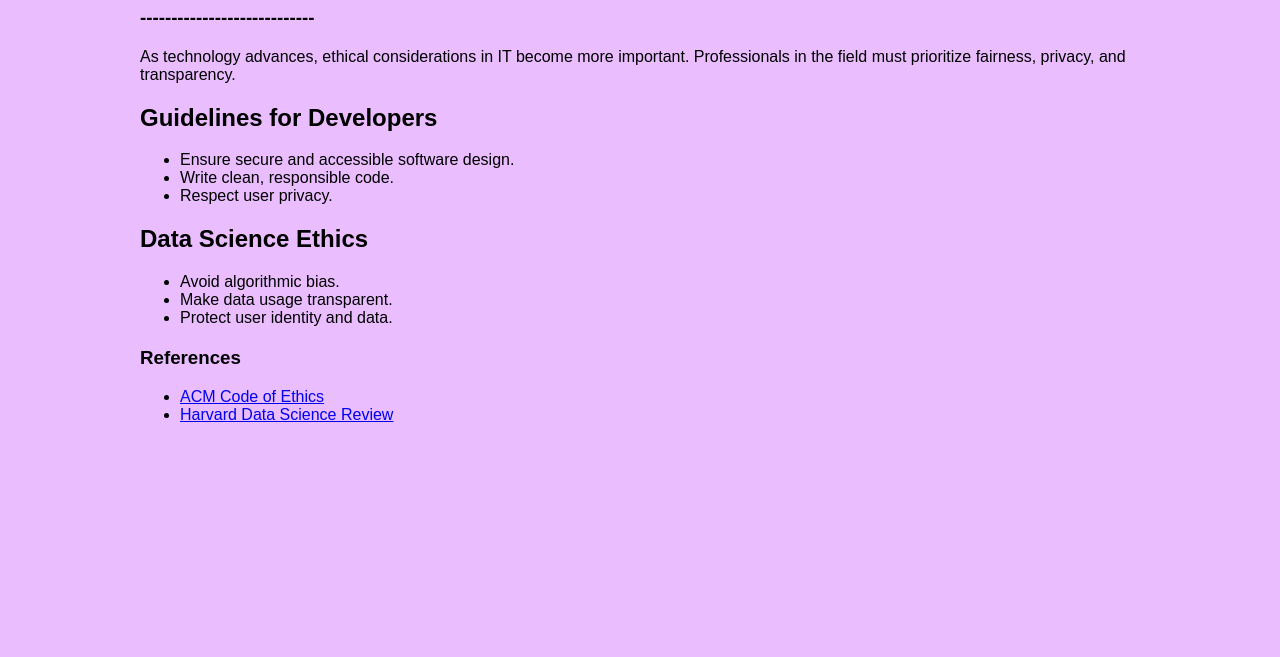
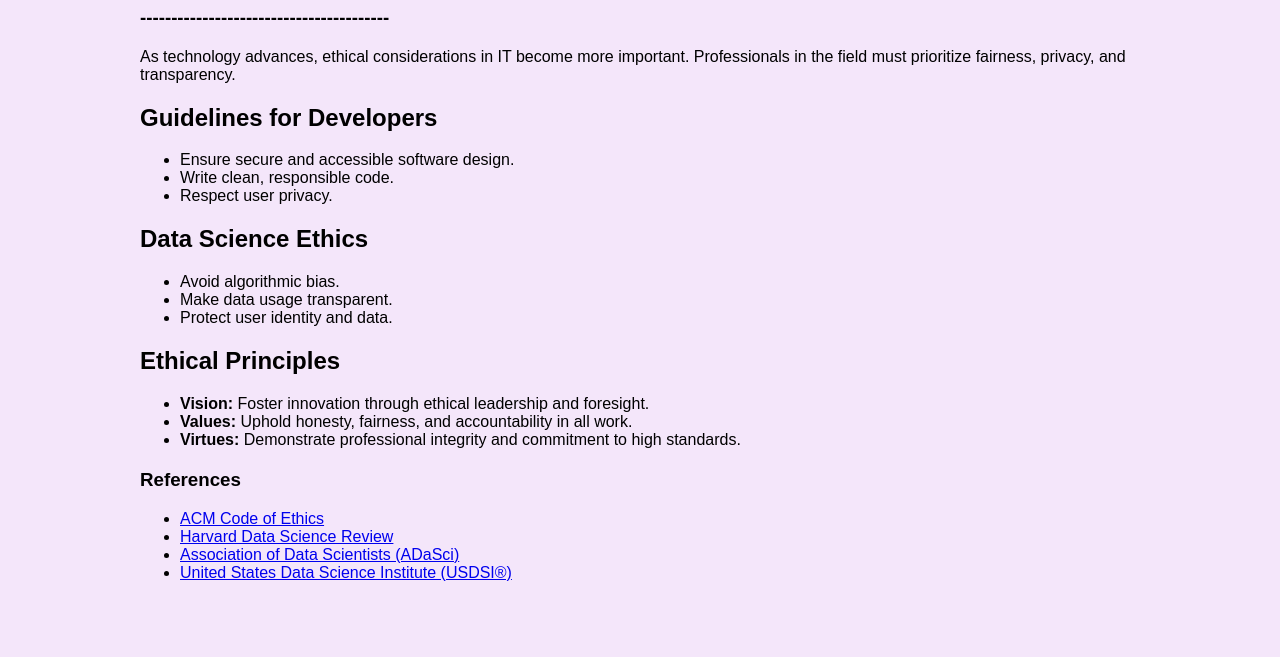
Before and after one commit to ikhan-30/ikhan-30.github.io, a plain HTML site: page ethics.html in a window 1280 px wide. Shown: the part 143-800 px from the top of the page. Drawn offline with Linux system fonts and the light colour scheme.

Commit message:
almost done

```diff
--- a/ethics.html
+++ b/ethics.html
@@ -2,7 +2,7 @@
 <html lang="en">
     <head>
         <meta charset="UTF-8">
-        <title>Iman Khan</title>
+        <title>Iman Khan | IT & Data Ethics</title>
         <link rel="stylesheet" href="styles.css">
 
       </head>
@@ -18,7 +18,7 @@
 
   <main>
     <h1>IT-Related Ethics</h1>
-    <h3> ----------------------------</h3>
+    <h3> ----------------------------------------</h3>
     <p>As technology advances, ethical considerations in IT become more important. Professionals in the field must prioritize fairness, privacy, and transparency.</p>
 
     <h2>Guidelines for Developers</h2>
@@ -35,10 +35,19 @@
       <li>Protect user identity and data.</li>
     </ul>
 
+    <h2>Ethical Principles</h2>
+    <ul>
+    <li><strong>Vision:</strong> Foster innovation through ethical leadership and foresight.</li>
+    <li><strong>Values:</strong> Uphold honesty, fairness, and accountability in all work.</li>
+    <li><strong>Virtues:</strong> Demonstrate professional integrity and commitment to high standards.</li>
+    </ul>
+
     <h3>References</h3>
     <ul>
       <li><a href="https://www.acm.org/code-of-ethics" target="_blank">ACM Code of Ethics</a></li>
       <li><a href="https://hdsr.mitpress.mit.edu" target="_blank">Harvard Data Science Review</a></li>
+      <li><a href="https://www.adasci.org" target="_blank">Association of Data Scientists (ADaSci)</a></li>
+      <li><a href="https://www.usdsi.org" target="_blank">United States Data Science Institute (USDSI®)</a></li>
     </ul>
   </main>
 </body>
--- a/styles.css
+++ b/styles.css
@@ -2,7 +2,7 @@ body {
     font-family: Arial, sans-serif;
     margin: 0;
     padding: 0;
-    background-color: #eabdff;
+    background-color: #f4e6fa;
 }
 
 /* Header and Navigation styling */
```
Also changed, not shown: index.html (+3 -1 lines).
